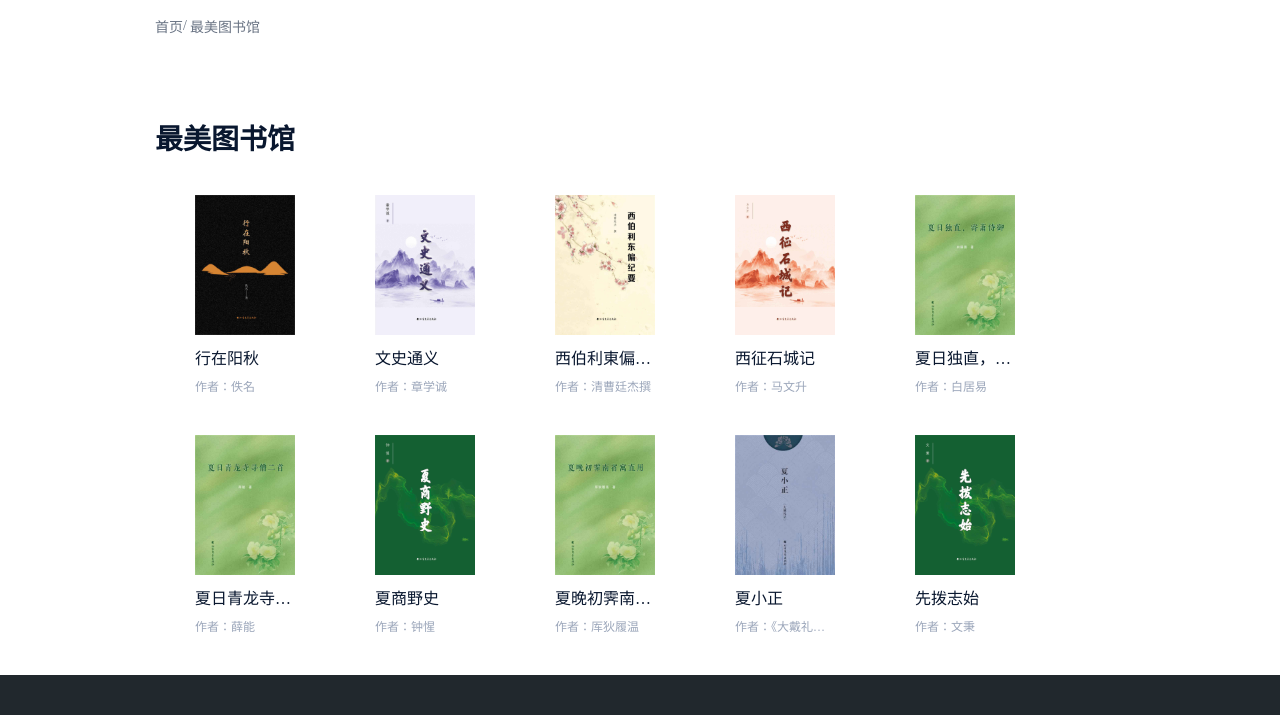
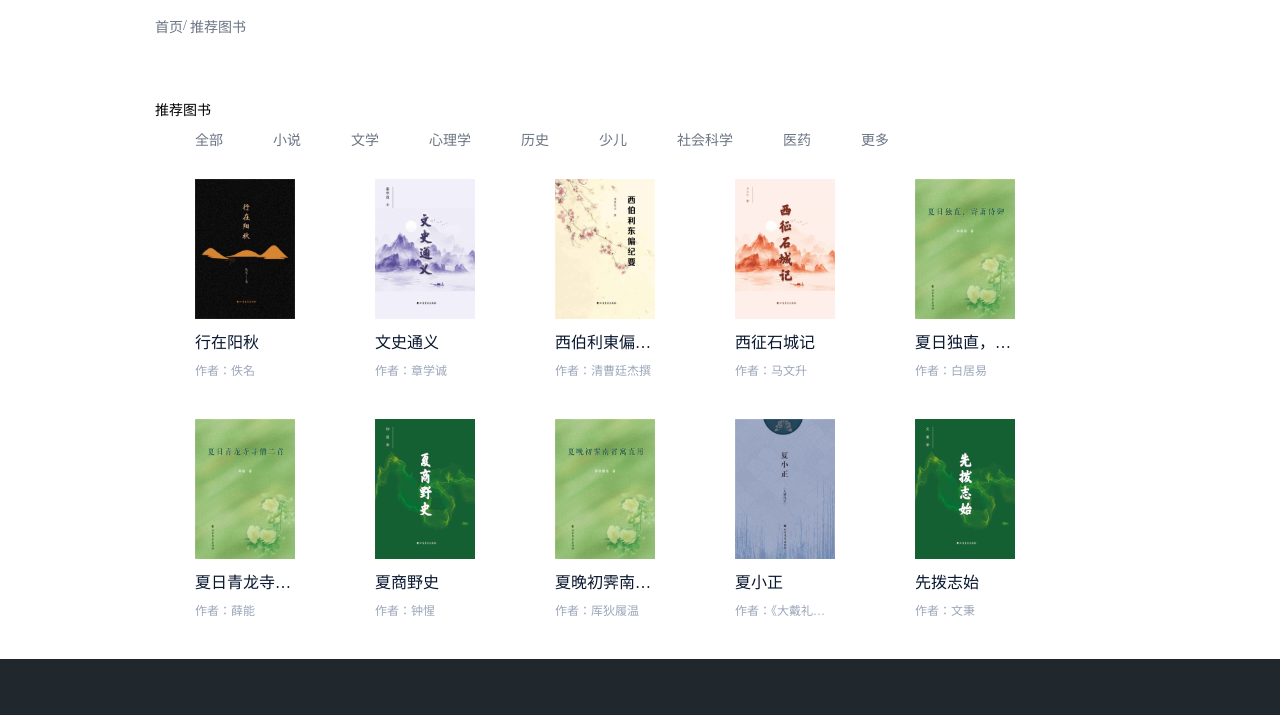
Before and after one commit to chentailong/nationalLibrary, a website: page public/nominate.html in a window 1280 px wide. Shown: the part 64-779 px from the top of the page. Drawn offline with Linux system fonts and the light colour scheme; files whose address does not match are found by name.

Commit message:
查询具体图书 修改页面

```diff
--- a/pool.js
+++ b/pool.js
@@ -5,7 +5,7 @@ let pool = mysql.createPool({
     port: '3307',
     user: 'root',
     password: '',
-    database: 'librarys',
+    database: 'library',
     connectionLimit: 15
 });
 //暴露连接池对象
--- a/public/css/header_footer.css
+++ b/public/css/header_footer.css
@@ -106,7 +106,7 @@ footer{
     background: #21282d;
     font-family: "Microsoft YaHei";
 }
-.footerConteiner{
+.footerContainer{
     color: #6a7484;
     display: flex;
     flex-direction: column;
--- a/public/css/zuimei_library.css
+++ b/public/css/nominate.css
@@ -1,44 +1,61 @@
-#zuimei_content{
+#nominate_content {
     width: 970px;
-    margin: 0 auto;
-    margin-bottom: 20px;
-    margin-top: 36px;
+    margin: 36px auto 20px;
     display: grid;
 }
-#zuimei_content::after{
+
+
+.book_class > ul > li {
+    padding: 10px;
+    text-align: center;
+    float: left;
+    margin-left: 30px;
+    border-radius: 6px;
+}
+
+.book_class > ul > li:hover {
+    background-color: #b3dbc9;
+}
+
+#nominate_content::after {
     clear: both;
     display: table;
 }
 
-#zuimei_content .nav_title{
+#nominate_content .nav_title {
     margin-top: 44px;
     margin-bottom: 63px;
 
 }
-.nav_title p,a,span{
+
+.nav_title p, a, span {
     display: flex;
     flex-direction: row;
     align-items: center;
     font-size: 14px;
     color: #6a7484;
 }
-.nav_title p{
+
+.nav_title p {
     letter-spacing: 3px;
 }
-.nav_title a,span{
+
+.nav_title a, span {
     letter-spacing: 0px;
 }
-.nav_title span{
+
+.nav_title span {
     cursor: pointer;
 }
-.zuimei_title h1{
+
+.zuimei_title h1 {
     font-size: 28px;
     color: #09172f;
     font-weight: 600;
     margin: 18px 0;
 }
 
-.single_product{
+.single_product {
     width: 140px;
     padding: 20px;
     display: flex;
@@ -48,15 +65,18 @@
     float: left;
     margin: 0 20px;
 }
-.single_product:hover{
+
+.single_product:hover {
     box-shadow: 1px 1px 1px 1px #ddd;
 }
-.single_product img{
+
+.single_product img {
     width: 100%;
     height: 140px;
     margin-bottom: 10px;
 }
-.single_product p{
+
+.single_product p {
     width: 100%;
     overflow: hidden;
     white-space: nowrap;
@@ -65,7 +85,8 @@
     color: #09172f;
     margin-bottom: 8px;
 }
-.single_product span{
+
+.single_product span {
     display: block;
     font-size: 12px;
     color: #9ba6ba;
--- a/public/zuimei_library.html
+++ b/public/nominate.html
@@ -5,10 +5,10 @@
     <meta charset="UTF-8">
     <meta http-equiv="X-UA-Compatible" content="IE=edge">
     <meta name="viewport" content="width=device-width, initial-scale=1.0">
-    <title>最美图书馆-藏书馆</title>
+    <title>推荐图书</title>
     <link rel="stylesheet" href="./css/public.css">
     <link rel="stylesheet" href="./css/header_footer.css">
-    <link rel="stylesheet" href="./css/zuimei_library.css">
+    <link rel="stylesheet" href="css/nominate.css">
 </head>
 
 <body>
@@ -22,9 +22,8 @@
             <ul class="fl clearfix">
                 <li><a href="index.html" title="藏书馆"> 首页 </a></li>
                 <li><a href="library_story.html" title="图书馆故事"> 图书馆故事 </a></li>
-                <li><a href="zuimei_library.html" title="最美图书馆"> 最美图书馆 </a></li>
+                <li><a href="nominate.html" title="最美图书馆"> 推荐图书 </a></li>
                 <li><a href="news.html" title="新闻推荐"> 新闻推荐 </a></li>
-                <li><a href="#" title="博览群书"> 博览群书 </a></li>
             </ul>
             <div class="login_reg">
                 <a href="login.html">登录</a>  |  <a href="register.html">注册</a>
@@ -35,17 +34,31 @@
 <!-- 导航部分 -->
     <!-- 内容部分 -->
 
-    <div id="zuimei_content">
+    <div id="nominate_content">
         <div class="nav_title">
-            <p><a href="#"> 首页</a> / <span>最美图书馆</span></p>
+            <p><a href="#"> 首页</a> / <span>推荐图书</span></p>
         </div>
-        <div class="zuimei_title">
-            <h1>最美图书馆</h1>
+        <div class="nominate_title">
+            <h1>推荐图书</h1>
         </div>
+        <div class="book_class">
+            <ul>
+                <li><a href="#">全部</a></li>
+                <li><a href="#">小说</a></li>
+                <li><a href="#">文学</a></li>
+                <li><a href="#">心理学</a></li>
+                <li><a href="#">历史</a></li>
+                <li><a href="#">少儿</a></li>
+                <li><a href="#">社会科学</a></li>
+                <li><a href="#">医药</a></li>
+                <li><a href="#">更多</a></li>
+            </ul>
+        </div>
+
         <div class="class">
 
         </div>
-        <div class="zuimei_list">
+        <div class="nominate_list">
             <div class="single_product">
                 <img src="img/book/book_01.jpg" alt="">
                 <p>行在阳秋</p>
@@ -103,7 +116,7 @@
 
 
     <!-- 内容部分结束 -->
-    <footer class="footerConteiner">
+    <footer class="footerContainer">
         <div class="footerContent">
             <div class="footerLeft">
                 <div class="lineText">
```
Also changed, not shown: public/index.html (+3 -46 lines), public/library_story.html (+2 -3 lines), public/login.html (+1 -1 lines), public/news.html (+2 -3 lines), router/book.js (+16 -0 lines), public/img/article/t2-1.jpg (added), public/img/article/t4-1.jpg (added).
